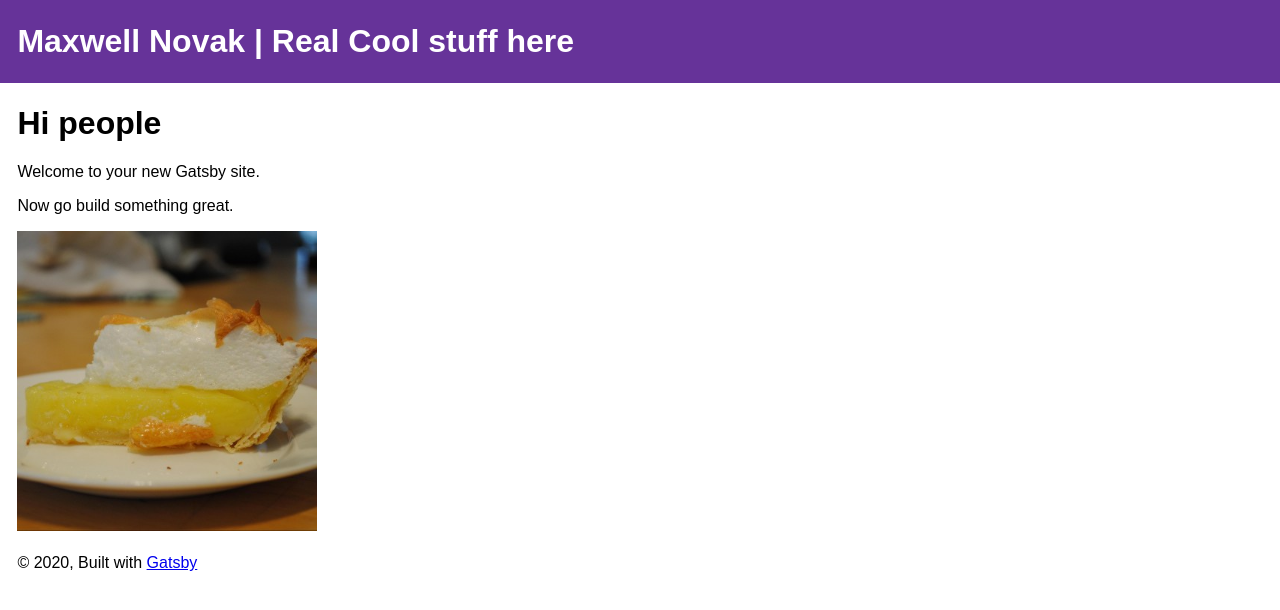
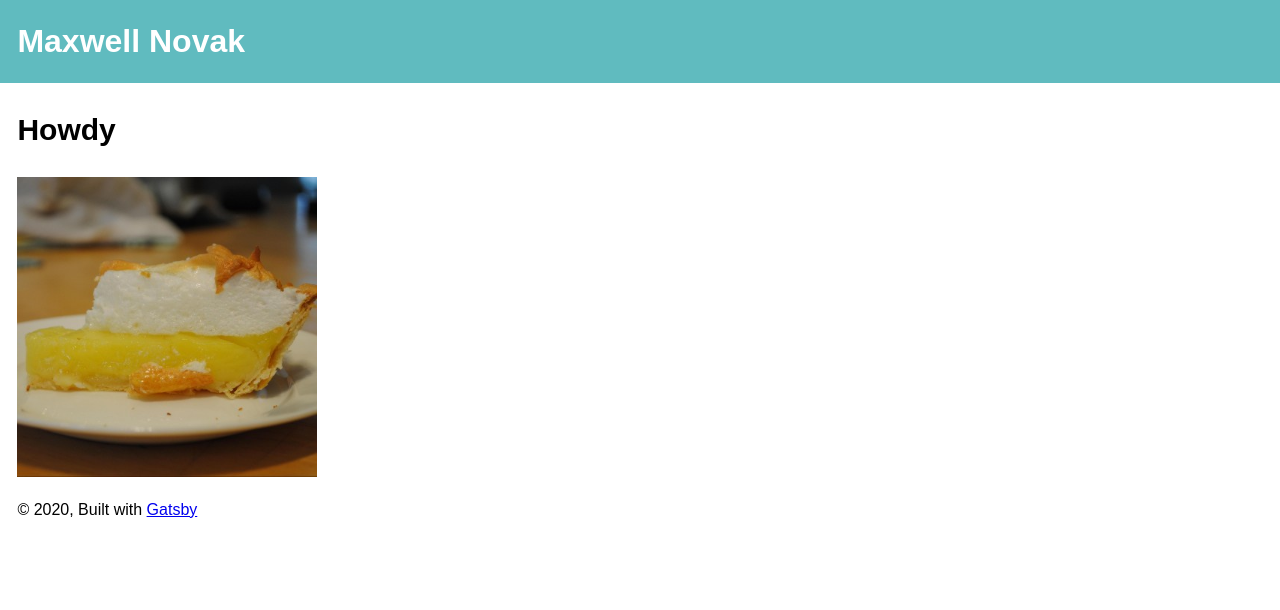
Before and after one commit to maxnovak/personal-site, a Gatsby site: page / in a window 1280 px wide. Built offline with nearby package versions, Linux system fonts and the light colour scheme; Gatsby itself is replaced by a stand-in of ours.

Commit message:
Clean up more boiler plate from init

```diff
--- a/gatsby-config.js
+++ b/gatsby-config.js
@@ -1,6 +1,6 @@
 module.exports = {
   siteMetadata: {
-    title: "Maxwell Novak | Real Cool stuff here",
+    title: "Maxwell Novak",
     description: "Personal Site, which I'm using to show off dumb stuff",
     author: "Maxwell Novak",
   },
@@ -19,7 +19,7 @@ module.exports = {
         background_color: "#663399",
         theme_color: "#663399",
         display: "minimal-ui",
-        icon: "src/images/gatsby-icon.png", // This path is relative to the root of the site.
+        icon: "src/images/pie-vector.png",
       },
     },
     {
--- a/src/components/Header.jsx
+++ b/src/components/Header.jsx
@@ -4,8 +4,7 @@ import React from "react";
 import styled from "styled-components";
 
 const Container = styled.header`
-  background-color: rebeccapurple;
-  margin-bottom: 1.45rem;
+  background-color: #60BBBF;
   margin: 0 auto;
   maxWidth: 960;
   padding: 1.45rem 1.0875rem;
--- a/src/components/Layout.jsx
+++ b/src/components/Layout.jsx
@@ -14,10 +14,10 @@ import { Header, Footer }  from "components";
 const Body = styled.div`
   margin: 0 auto;
   maxWidth: 960;
-  padding: 0 1.0875rem 1.45rem;
+  padding: 0 1.0875rem;
 `;
 
-export const Layout = ({ children }) => {
+export const Layout = ({image, children }) => {
 
   const data = useStaticQuery(graphql`
     query SiteTitleQuery {
@@ -31,9 +31,12 @@ export const Layout = ({ children }) => {
 
   return (
     <React.Fragment>
-      <Header siteTitle={data.site.siteMetadata.title} />
+      <Header
+        siteTitle={data.site.siteMetadata.title}
+        image={image}
+      />
       <Body>
-        <main>{children}</main>
+        <div>{children}</div>
         <Footer></Footer>
       </Body>
     </React.Fragment>
--- a/src/components/SEO.jsx
+++ b/src/components/SEO.jsx
@@ -34,7 +34,6 @@ export const SEO = ({ description, lang, meta, title }) => {
         lang,
       }}
       title={title}
-      titleTemplate={`%s | ${site.siteMetadata.title}`}
       meta={[
         {
           name: "description",
--- a/src/pages/index.jsx
+++ b/src/pages/index.jsx
@@ -1,17 +1,20 @@
 import React from "react";
-
+import styled from "styled-components";
 import {
   Image,
   Layout,
   SEO,
 } from "components";
 
+const BigText = styled.p`
+  font-weight: 800;
+  font-size: 1.875rem;
+`;
+
 const IndexPage = () => (
   <Layout>
-    <SEO title="Home" />
-    <h1>Hi people</h1>
-    <p>Welcome to your new Gatsby site.</p>
-    <p>Now go build something great.</p>
+    <SEO title="Maxwell Novak" />
+    <BigText>Howdy</BigText>
     <div style={{ maxWidth: "300px", marginBottom: "1.45rem" }}>
       <Image />
     </div>
```
Also changed, not shown: src/images/pie-vector.png (added).
